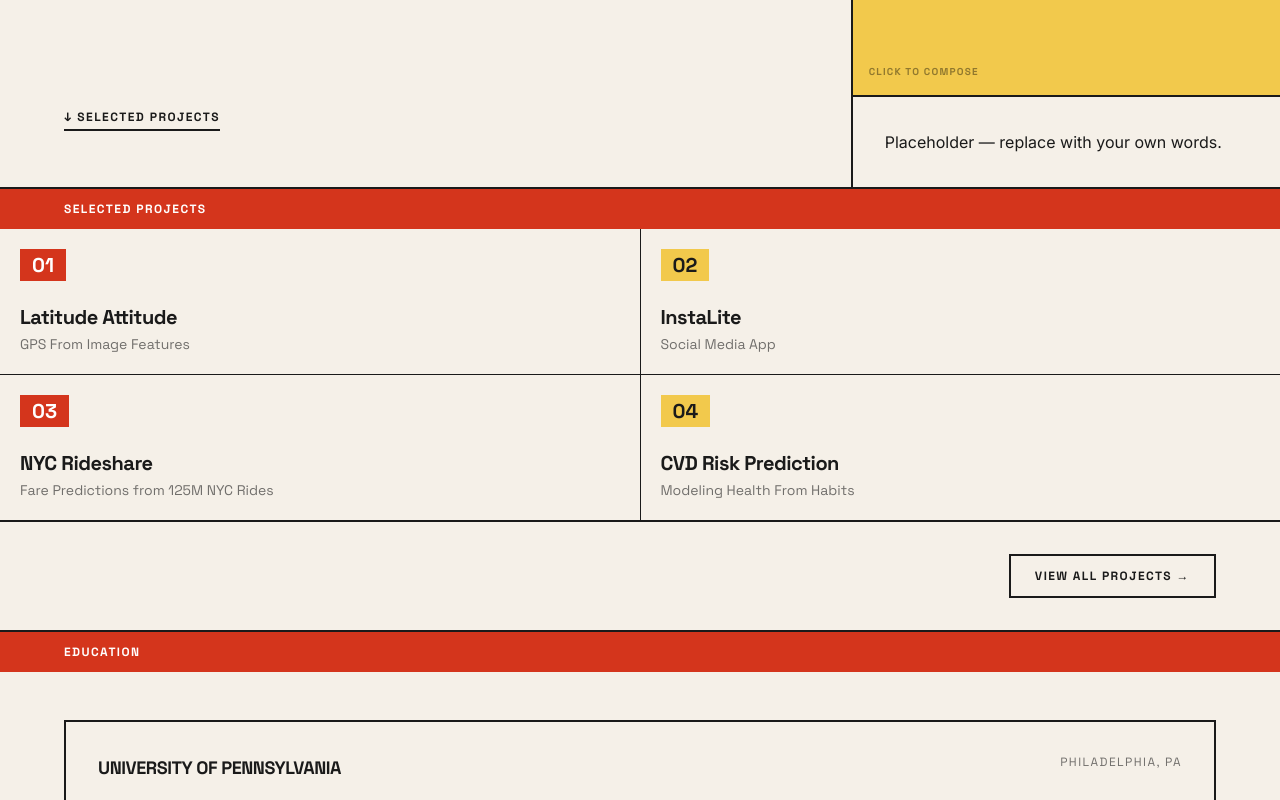
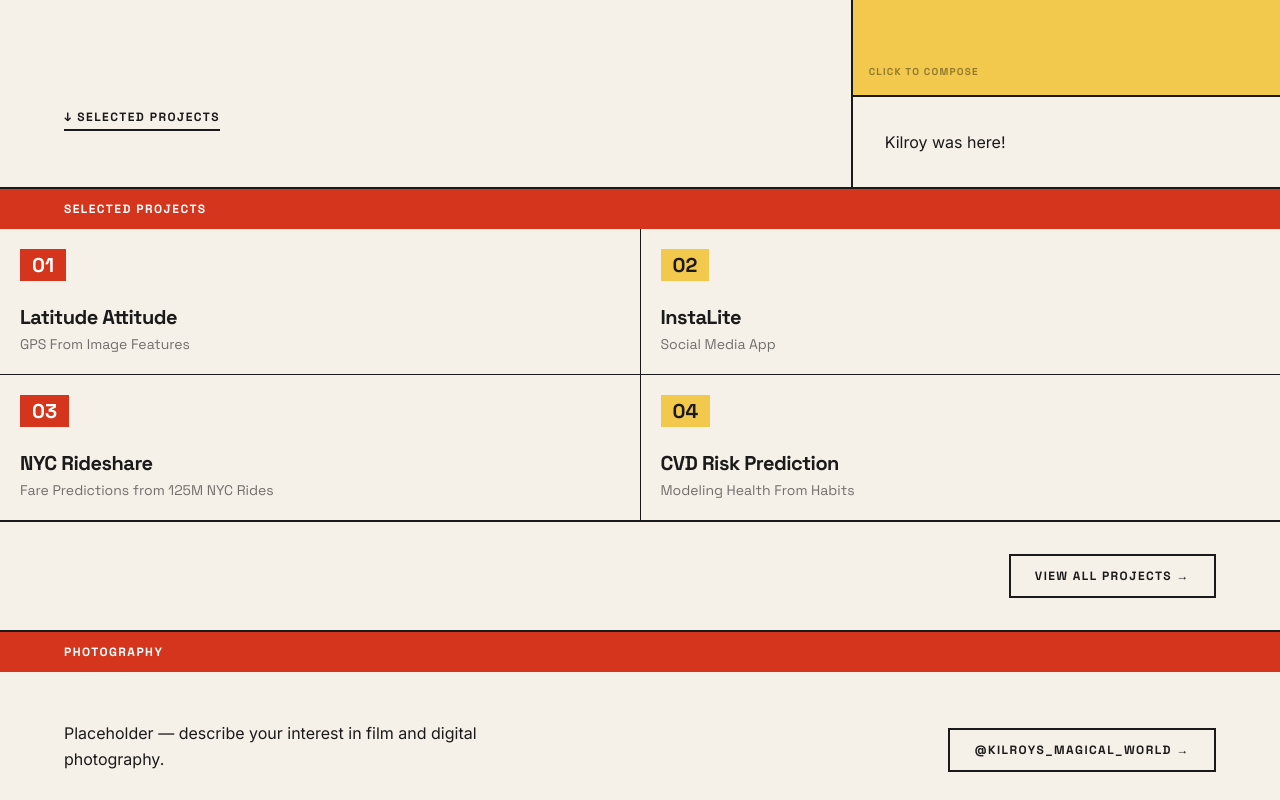
Before and after one commit to sethsuk/sethsuk.github.io, a Next.js app: page / in a window 1280 px wide. Shown: the part 620-1420 px from the top of the page. Built offline with nearby package versions, Linux system fonts and the light colour scheme.

Commit message:
added photo section to main page

```diff
--- a/src/app/page.tsx
+++ b/src/app/page.tsx
@@ -20,7 +20,7 @@ function SectionHeader({ children }: { children: React.ReactNode }) {
 }
 
 export default function HomePage() {
-  const { hero, education, awards } = siteContent
+  const { hero, education, awards, photos } = siteContent
   const featured = projects.filter((p) => p.featured).slice(0, 4)
 
   return (
@@ -52,7 +52,7 @@ export default function HomePage() {
               </div>
             </div>
             <a
-              href="#work"
+              href="#projects"
               className="font-display font-bold text-xs tracking-label uppercase border-b-2 border-ink self-start pb-1 hover:text-red transition-colors"
             >
               ↓ Selected Projects
@@ -86,6 +86,22 @@ export default function HomePage() {
           >
             View All Projects →
           </Link>
+        </div>
+      </section>
+
+      {/* ── Photos ───────────────────────────────────────────────── */}
+      <section className="border-b-2 border-ink">
+        <SectionHeader>Photography</SectionHeader>
+        <div className="px-6 md:px-16 py-12 flex flex-col sm:flex-row sm:items-end sm:justify-between gap-8">
+          <p className="font-body text-base leading-relaxed max-w-lg">{photos.blurb}</p>
+          <a
+            href={photos.instagramUrl}
+            target="_blank"
+            rel="noopener noreferrer"
+            className="font-display font-bold text-xs tracking-label uppercase border-2 border-ink px-6 py-3 hover:bg-ink hover:text-bg transition-colors whitespace-nowrap self-start sm:self-auto"
+          >
+            @{photos.instagramHandle} →
+          </a>
         </div>
       </section>
 
--- a/src/lib/content.ts
+++ b/src/lib/content.ts
@@ -4,7 +4,7 @@ export const siteContent = {
     tagline: 'Software Engineer',
     location: 'Philadelphia, PA',
     // 2–4 sentences shown below the red block in the hero right column.
-    bio: 'Placeholder — replace with your own words.',
+    bio: 'Kilroy was here!',
     education: 'MSE + BS @ UPenn',
   },
 
```
